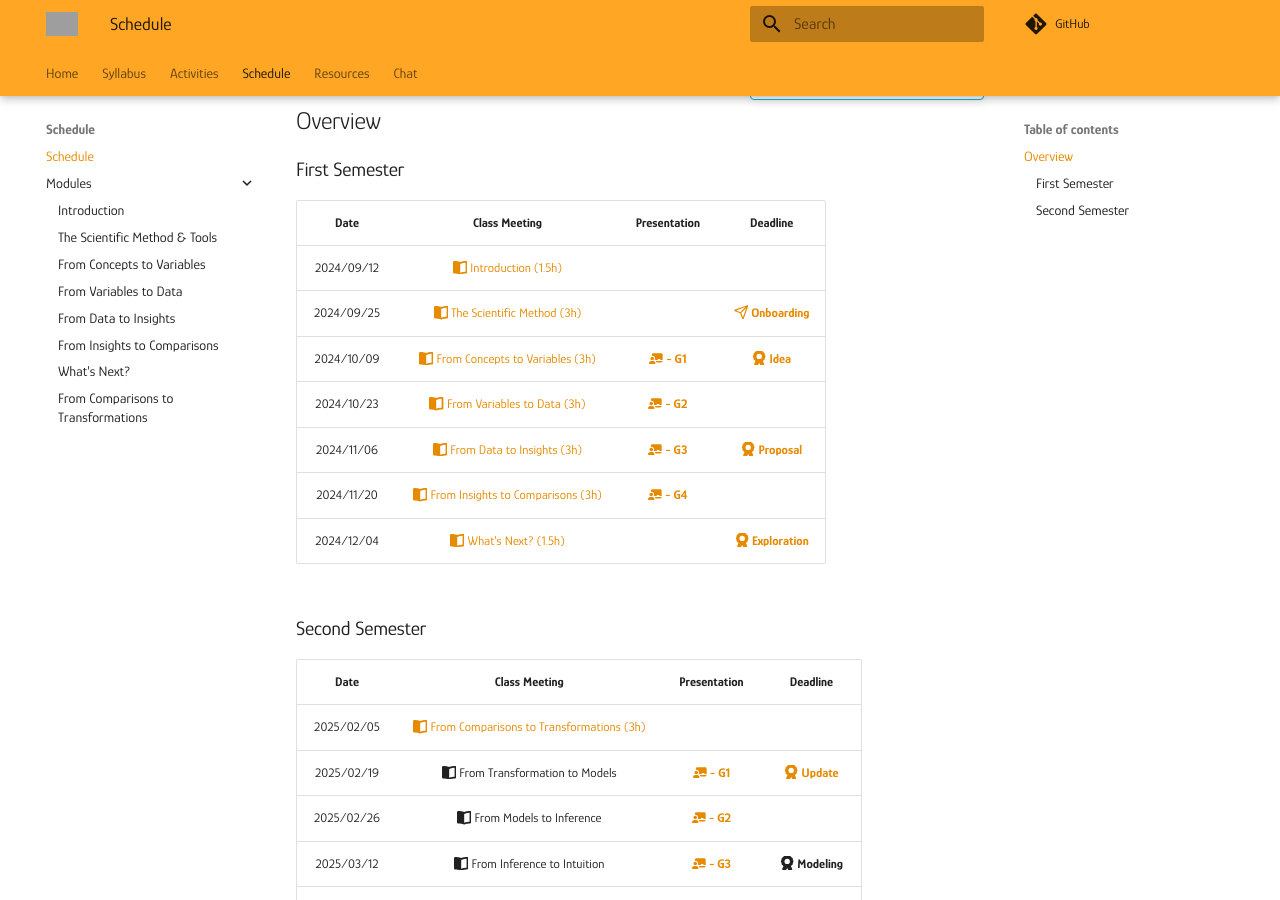
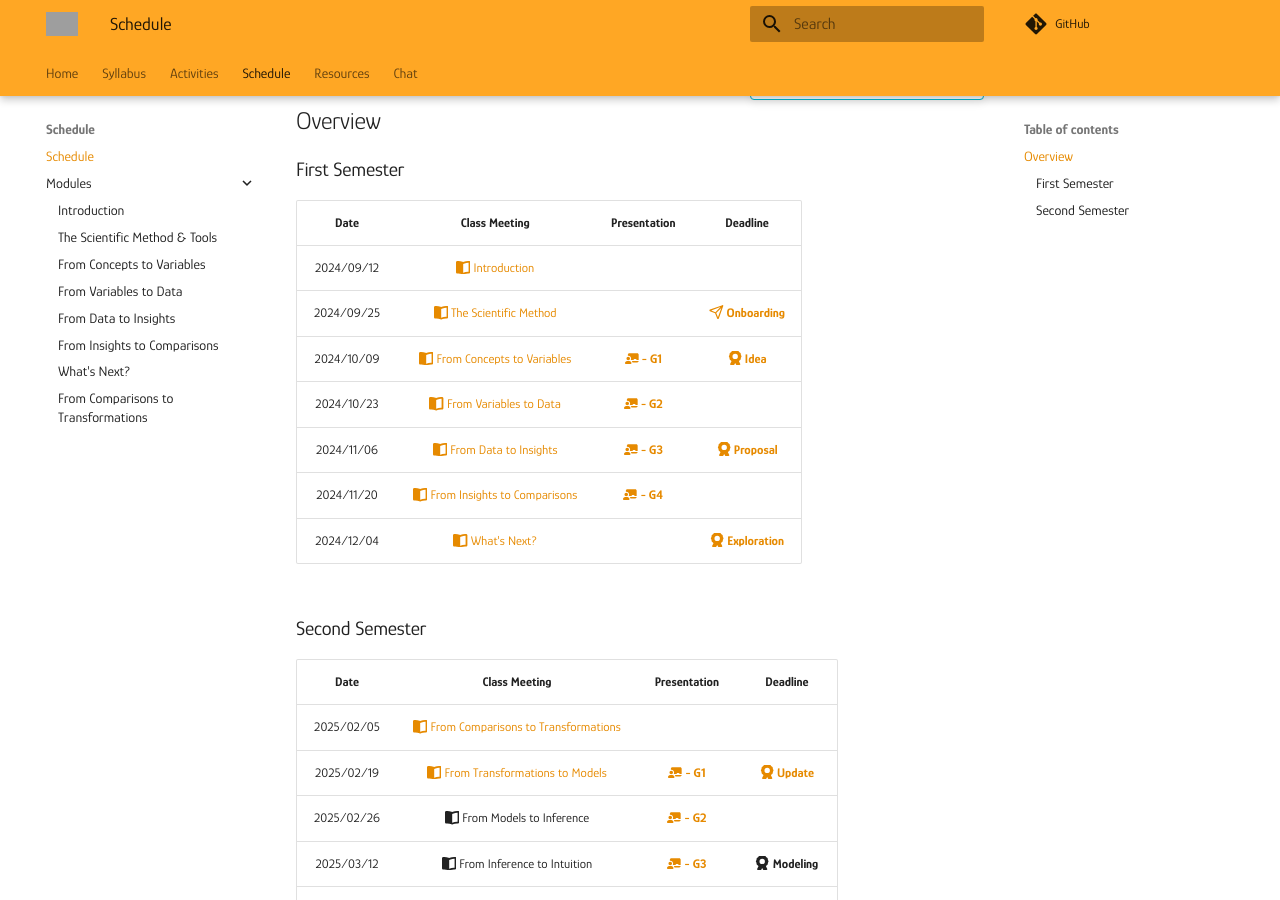
Before and after one commit to mickaeltemporao/data-analysis, an MkDocs documentation site: the page built from docs/schedule.md, in a window 1280 px wide and 900 px high, scrolled down 461 px. Built offline with MkDocs 1.6.1 and Material for MkDocs 9.7.7, drawn with Linux system fonts in a browser that asks for light colours; comment, search, counter and statistics services are not loaded; grey boxes are pictures that could not be loaded.

Commit message:
updated figs to pandas and adding schedule

```diff
--- a/docs/schedule.md
+++ b/docs/schedule.md
@@ -20,23 +20,23 @@
 
 | Date       | Class Meeting | Presentation                                                               | Deadline |
 | :-:        |:-:            | :-:                                                                        | :-:      |
-| 2024/09/12 | [:fontawesome-solid-book-open: Introduction (1.5h)](modules/introduction.md)                |                                                                            |          |
-| 2024/09/25 | [:fontawesome-solid-book-open: The Scientific Method (3h)](modules/science.md)              |                                                                            | [**:fontawesome-regular-paper-plane: Onboarding**](resources/onboarding.md) |
-| 2024/10/09 | [:fontawesome-solid-book-open: From Concepts to Variables (3h)](modules/variables.md)       |[**:fontawesome-solid-chalkboard-user: - G1**](activities/participation.md) | [**:fontawesome-solid-award: Idea**](https://colab.research.google.com/github/mickaeltemporao/data-analysis/blob/main/materials/assignment-1.ipynb)     |
-| 2024/10/23 | [:fontawesome-solid-book-open: From Variables to Data (3h)](modules/data.md)                |[**:fontawesome-solid-chalkboard-user: - G2**](activities/participation.md) | |
-| 2024/11/06 | [:fontawesome-solid-book-open: From Data to Insights (3h)](/modules/exploration-1.md)       |[**:fontawesome-solid-chalkboard-user: - G3**](activities/participation.md) | [**:fontawesome-solid-award: Proposal**](https://colab.research.google.com/github/mickaeltemporao/data-analysis/blob/main/materials/assignment-2.ipynb)     |
-| 2024/11/20 | [:fontawesome-solid-book-open: From Insights to Comparisons (3h)](modules/exploration-2.md) |[**:fontawesome-solid-chalkboard-user: - G4**](activities/participation.md) | |
-| 2024/12/04 | [:fontawesome-solid-book-open: What's Next? (1.5h)](modules/next.md)                        |                                                                            | [**:fontawesome-solid-award: Exploration**](https://colab.research.google.com/github/mickaeltemporao/data-analysis/blob/main/materials/assignment-3.ipynb) |
+| 2024/09/12 | [:fontawesome-solid-book-open: Introduction](modules/introduction.md)                |                                                                            |          |
+| 2024/09/25 | [:fontawesome-solid-book-open: The Scientific Method](modules/science.md)              |                                                                            | [**:fontawesome-regular-paper-plane: Onboarding**](resources/onboarding.md) |
+| 2024/10/09 | [:fontawesome-solid-book-open: From Concepts to Variables](modules/variables.md)       |[**:fontawesome-solid-chalkboard-user: - G1**](activities/participation.md) | [**:fontawesome-solid-award: Idea**](https://colab.research.google.com/github/mickaeltemporao/data-analysis/blob/main/materials/assignment-1.ipynb)     |
+| 2024/10/23 | [:fontawesome-solid-book-open: From Variables to Data](modules/data.md)                |[**:fontawesome-solid-chalkboard-user: - G2**](activities/participation.md) | |
+| 2024/11/06 | [:fontawesome-solid-book-open: From Data to Insights](/modules/exploration-1.md)       |[**:fontawesome-solid-chalkboard-user: - G3**](activities/participation.md) | [**:fontawesome-solid-award: Proposal**](https://colab.research.google.com/github/mickaeltemporao/data-analysis/blob/main/materials/assignment-2.ipynb)     |
+| 2024/11/20 | [:fontawesome-solid-book-open: From Insights to Comparisons](modules/exploration-2.md) |[**:fontawesome-solid-chalkboard-user: - G4**](activities/participation.md) | |
+| 2024/12/04 | [:fontawesome-solid-book-open: What's Next?](modules/next.md)                        |                                                                            | [**:fontawesome-solid-award: Exploration**](https://colab.research.google.com/github/mickaeltemporao/data-analysis/blob/main/materials/assignment-3.ipynb) |
 
 ### Second Semester
 
 | Date       | Class Meeting | Presentation                                                               | Deadline |
 | :-:        | :-:           | :-:                                                                        | :-:      |
-| 2025/02/05 | [:fontawesome-solid-book-open: From Comparisons to Transformations (3h)](modules/wrangling.md) |                                                                            |          |
-| 2025/02/19 | :fontawesome-solid-book-open: From Transformation to Models |[**:fontawesome-solid-chalkboard-user: - G1**](activities/participation.md) | [**:fontawesome-solid-award: Update**](activities/m4-analysis.md)     |
-| 2025/02/26 | :fontawesome-solid-book-open: From Models to Inference           |[**:fontawesome-solid-chalkboard-user: - G2**](activities/participation.md) | |
-| 2025/03/12 | :fontawesome-solid-book-open: From Inference to Intuition |[**:fontawesome-solid-chalkboard-user: - G3**](activities/participation.md) | **:fontawesome-solid-award: Modeling** |
-| 2025/03/19 | :fontawesome-solid-book-open: From Intuition to Communication |[**:fontawesome-solid-chalkboard-user: - G4**](activities/participation.md) | |
+| 2025/02/05 | [:fontawesome-solid-book-open: From Comparisons to Transformations](modules/wrangling.md) |                                                                            |          |
+| 2025/02/19 | [:fontawesome-solid-book-open: From Transformations to Models](modules/modeling.md) |[**:fontawesome-solid-chalkboard-user: - G1**](activities/participation.md/#s2-the-group-presenting) | [**:fontawesome-solid-award: Update**](activities/m4-analysis.md)     |
+| 2025/02/26 | :fontawesome-solid-book-open: From Models to Inference           |[**:fontawesome-solid-chalkboard-user: - G2**](activities/participation.md/#s2-the-group-presenting) | |
+| 2025/03/12 | :fontawesome-solid-book-open: From Inference to Intuition |[**:fontawesome-solid-chalkboard-user: - G3**](activities/participation.md/#s2-the-group-presenting) | **:fontawesome-solid-award: Modeling** |
+| 2025/03/19 | :fontawesome-solid-book-open: From Intuition to Communication |[**:fontawesome-solid-chalkboard-user: - G4**](activities/participation.md/#s2-the-group-presenting) | |
 | 2025/03/26 | :fontawesome-solid-book-open: From Communication to Publication      |                                                                            | [**:fontawesome-regular-file-code: Project**](activities/project.md)|
 
 <!-- analysis.md -->
```
Also changed, not shown: docs/modules/modeling.md (+16 -11 lines), docs/images/lines.png (added), docs/images/model-1.png (added), docs/images/model-2.png (added), docs/images/relation.png (added), docs/images/time-iep.png (added).
